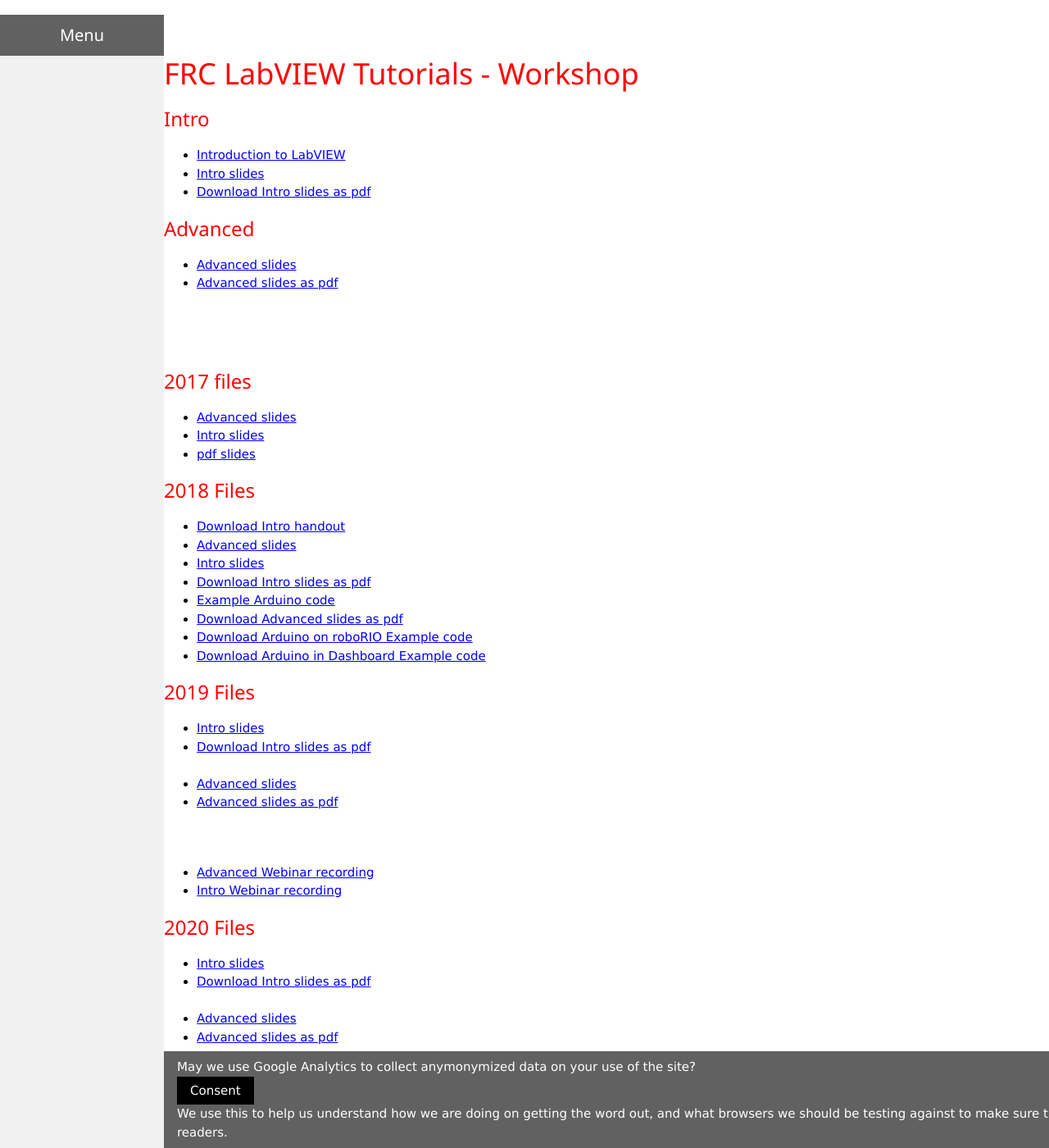
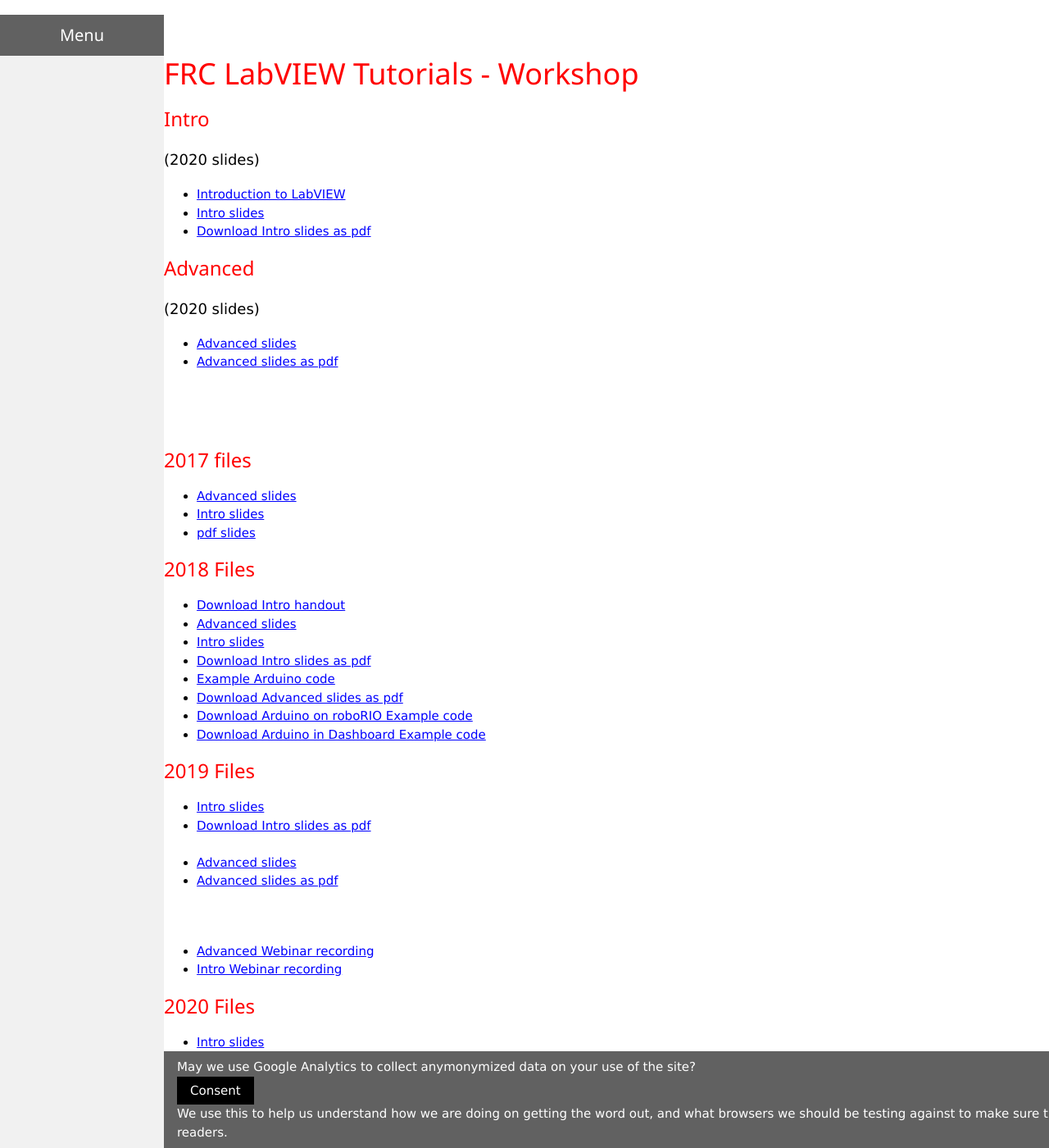
Before and after one commit to mshafer1/frc-labview-workshops, a Jekyll site: the page built from index.md, in a window 1280 px wide and 1400 px high. Shown: the whole window at 82% size. Built offline with Jekyll 4.4.1, drawn with Linux system fonts in a browser that asks for light colours; some of the changed text lies outside the part shown.

Commit message:
rename file and add to index page

```diff
--- a/index.md
+++ b/index.md
@@ -15,7 +15,7 @@
 
 ### Intro
 
-
+(2020 slides)
 * <a href="http://www.ni.com/getting-started/labview-basics/" target="blank">Introduction to LabVIEW</a>
 * <a href="files/2020/LabVIEW_Intro.pptx" download="2020 LabVIEW Intro.pptx">Intro slides</a>
 * <a href="files/2020/LabVIEW_Intro.pdf" download="2020 LabVIEW Intro.pdf">Download Intro slides as pdf</a>
@@ -25,7 +25,7 @@
 
 ### Advanced
 
-
+(2020 slides)
 * <a href="files/2020/LabVIEW_Advanced.pptx" download="2020 LabVIEW Advanced.pptx">Advanced slides</a>
 * <a href="files/2020/LabVIEW_Advanced.pdf" download="2020 LabVIEW Advanced.pdf">Advanced slides as pdf</a>
 
@@ -76,5 +76,9 @@
 * <a href="https://www.youtube.com/watch?v=vrRhKJ9wjZE&list=PLqOsfkjcWT0bSUIjgd71H908LyqW0MN1R" target="_blank">Intro Webinar recording</a>
 * <a href="https://www.youtube.com/watch?v=Kq92jBZqMN8&list=PLqOsfkjcWT0bSUIjgd71H908LyqW0MN1R&index=2" target="_blank">Advanced Webinar recording</a>
 
+
+### 2021 Files
+* <a href="files/2021/LabVIEW_For_FRC.pptx" download="LabVIEW For FRC 2021.pptx">live stream slides</a>
+
 ### Other Resources
 <a href="files/VersionControlNotes.pdf" download>Download Notes on Version Control</a>
```
Also changed, not shown: 2 other files.
